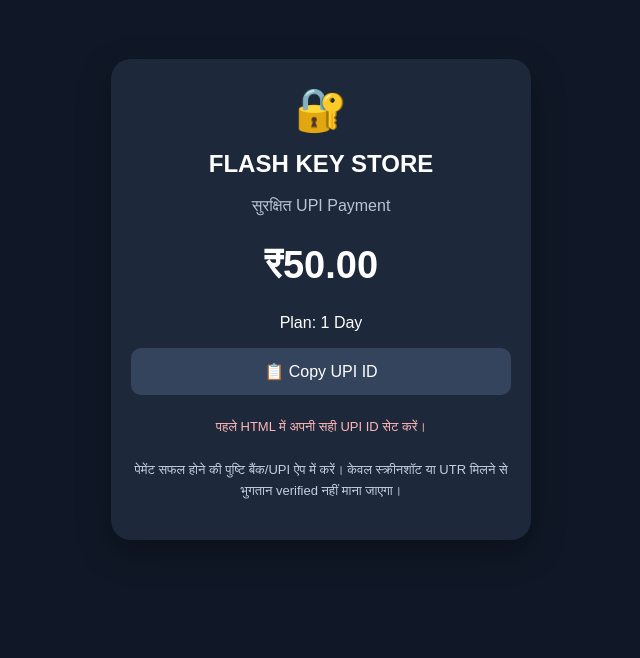
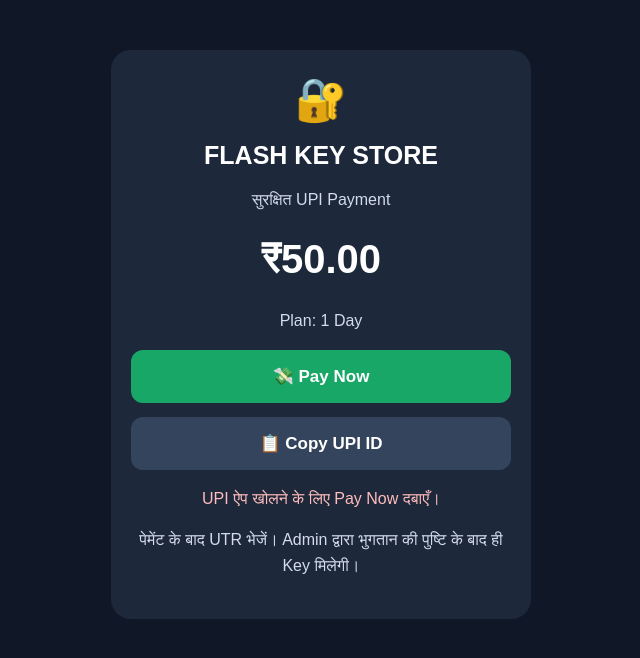
Before and after one commit to poojagaming/flash-hack-key-store-bot, a website: page index.html in a window 1280 px wide. Shown: the whole page, without its empty margins (319-959 px from the left). Drawn offline with Linux system fonts and the light colour scheme.

Commit message:
Refactor HTML structure and styles for payment page

```diff
--- a/index.html
+++ b/index.html
@@ -3,150 +3,85 @@
 <html lang="hi">
 <head>
 <meta charset="UTF-8">
-  <meta name="viewport" content="width=device-width, initial-scale=1.0">
-  <title>FLASH KEY STORE - UPI Payment</title>
+<meta name="viewport" content="width=device-width, initial-scale=1">
+<title>FLASH KEY STORE Payment</title>
 <style>
-    * { box-sizing: border-box; }
-    body {
-      margin: 0;
-      padding: 24px 16px;
-      background: #101827;
-      color: #fff;
-      font-family: Arial, sans-serif;
-    }
-    .card {
-      max-width: 420px;
-      margin: 35px auto;
-      padding: 26px 20px;
-      border-radius: 20px;
-      background: #1d293b;
-      text-align: center;
-      box-shadow: 0 12px 35px #0005;
-    }
-    .logo { font-size: 42px; }
-    h1 { font-size: 24px; margin-bottom: 8px; }
-    .subtitle { color: #b8c4d8; line-height: 1.5; }
-    .amount {
-      font-size: 38px;
-      font-weight: bold;
-      margin: 26px 0;
-    }
-    .button {
-      display: block;
-      padding: 16px;
-      margin: 12px 0;
-      border-radius: 12px;
-      background: #19a768;
-      color: #fff;
-      text-decoration: none;
-      font-weight: bold;
-      font-size: 17px;
-    }
-    .copy {
-      width: 100%;
-      padding: 14px;
-      background: #34445c;
-      color: white;
-      border: 0;
-      border-radius: 10px;
-      font-size: 16px;
-    }
-    .note {
-      color: #c3cede;
-      font-size: 13px;
-      line-height: 1.6;
-      margin-top: 22px;
-    }
-    .error { color: #ffb6b6; }
+body{margin:0;background:#101827;color:white;font-family:Arial,sans-serif;padding:20px}
+.card{max-width:420px;margin:30px auto;background:#1d293b;padding:25px 20px;border-radius:20px;text-align:center;box-sizing:border-box}
+h1{font-size:25px}
+.amount{font-size:40px;font-weight:bold;margin:25px 0}
+p{line-height:1.6;color:#d4dceb}
+button,a{display:block;width:100%;box-sizing:border-box;padding:16px;margin-top:14px;border:0;border-radius:12px;font-size:17px;font-weight:bold;text-decoration:none}
+.pay{background:#19a768;color:white}
+.copy{background:#34445c;color:white}
+#status{color:#ffbcbc}
 </style>
 </head>
 <body>
-  <main class="card">
-    <div class="logo">🔐</div>
+<div class="card">
+  <div style="font-size:42px">🔐</div>
   <h1>FLASH KEY STORE</h1>
-    <p class="subtitle">सुरक्षित UPI Payment</p>
-
+  <p>सुरक्षित UPI Payment</p>
   <div class="amount" id="amount">₹50.00</div>
   <p id="plan">Plan: 1 Day</p>
 
-    <a class="button" id="payButton" href="#">💸 Open UPI App</a>
-    <button class="copy" id="copyButton">📋 Copy UPI ID</button>
-
-    <p id="message" class="note">
-      UPI ऐप खुलने पर भुगतान की जानकारी जाँचकर ही पेमेंट करें।
-    </p>
-
-    <p class="note">
-      पेमेंट सफल होने की पुष्टि बैंक/UPI ऐप में करें।
-      केवल स्क्रीनशॉट या UTR मिलने से भुगतान verified नहीं माना जाएगा।
-    </p>
-  </main>
+  <a class="pay" id="pay" href="#">💸 Pay Now</a>
+  <button class="copy" id="copy">📋 Copy UPI ID</button>
+  <p id="status">UPI ऐप खोलने के लिए Pay Now दबाएँ।</p>
+  <p>पेमेंट के बाद UTR भेजें। Admin द्वारा भुगतान की पुष्टि के बाद ही Key मिलेगी।</p>
+</div>
 
 <script>
-    /*
-      Replace the placeholder below with your own UPI ID.
-      Amount and plan are read from the URL parameters.
-    */
+(function(){
   const UPI_ID = "dk2337@ibl";
-    const PAYEE_NAME = "Dinesh Kumar";
+  const PAYEE = "Dinesh Kumar";
 
-    const params = new URLSearchParams(window.location.search);
+  const params = new URLSearchParams(location.search);
+  const plan = params.get("plan") || "1 Day";
   const amount = Number(params.get("am") || "50");
-    const plan = params.get("plan") || "1 Day";
-    const requestedUpi = params.get("pa");
+  const requestedUPI = params.get("pa");
 
-    const allowedPlans = {
+  const prices = {
     "1 Day": 50,
     "3 Days": 150,
     "7 Days": 300
   };
 
-    const validPlan = Object.prototype.hasOwnProperty.call(
-      allowedPlans, plan
-    );
-    const validAmount = validPlan && amount === allowedPlans[plan];
+  const valid = Object.prototype.hasOwnProperty.call(prices, plan)
+    && amount === prices[plan]
+    && (!requestedUPI || requestedUPI === UPI_ID);
 
-    document.getElementById("amount").textContent =
-      validAmount ? "₹" + amount.toFixed(2) : "Invalid amount";
+  const status = document.getElementById("status");
+  const pay = document.getElementById("pay");
 
-    document.getElementById("plan").textContent =
-      validPlan ? "Plan: " + plan : "Invalid plan";
+  if (!valid) {
+    pay.style.display = "none";
+    status.textContent = "प्लान, राशि या UPI ID मेल नहीं खा रही। Telegram से दोबारा खोलें।";
+    return;
+  }
 
-    const message = document.getElementById("message");
-    const payButton = document.getElementById("payButton");
-    const copyButton = document.getElementById("copyButton");
+  document.getElementById("amount").textContent = "₹" + amount.toFixed(2);
+  document.getElementById("plan").textContent = "Plan: " + plan;
 
-    if (!validAmount) {
-      payButton.style.display = "none";
-      message.textContent = "गलत प्लान या राशि। Telegram से दोबारा खोलें।";
-      message.className = "note error";
-    } else if (
-      UPI_ID === "dk2337@ibl" ||
-      !UPI_ID.includes("@") ||
-      (requestedUpi && requestedUpi !== UPI_ID)
-    ) {
-      payButton.style.display = "none";
-      message.textContent = "पहले HTML में अपनी सही UPI ID सेट करें।";
-      message.className = "note error";
-    } else {
-      const upiUrl = "upi://pay?" + new URLSearchParams({
+  const upiURL = "upi://pay?" + new URLSearchParams({
     pa: UPI_ID,
-        pn: PAYEE_NAME,
+    pn: PAYEE,
     am: amount.toFixed(2),
     cu: "INR",
     tn: "FLASH KEY STORE " + plan
   }).toString();
 
-      payButton.href = upiUrl;
-      copyButton.addEventListener("click", async () => {
+  pay.href = upiURL;
+
+  document.getElementById("copy").addEventListener("click", async function(){
     try {
       await navigator.clipboard.writeText(UPI_ID);
-          copyButton.textContent = "✅ UPI ID Copied";
-        } catch (_) {
-          message.textContent = "UPI ID: " + UPI_ID;
+      this.textContent = "✅ UPI ID कॉपी हो गई";
+    } catch(e) {
+      status.textContent = "UPI ID: " + UPI_ID;
     }
   });
-    }
+})();
 </script>
 </body>
 </html>
```
Lines whose indentation alone changed are shown as unchanged.
